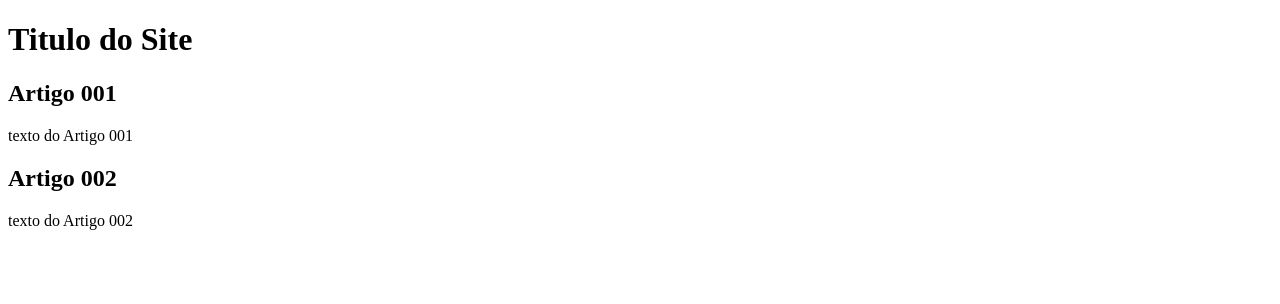
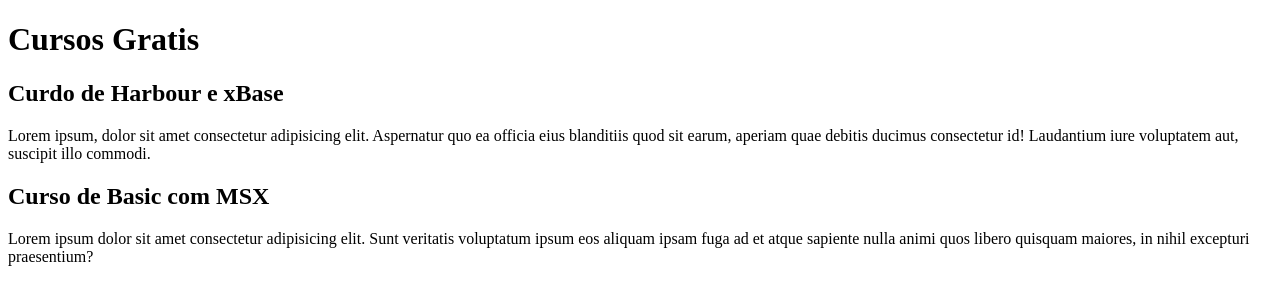
Before and after one commit to ricardosierban/Projeto-Teste, a plain HTML site: page index.html in a window 1280 px wide. Drawn offline with Linux system fonts and the light colour scheme.

Commit message:
Comecei a escrever o conteudo

```diff
--- a/index.html
+++ b/index.html
@@ -8,17 +8,17 @@
 <body>
     <main>
         <header>
-                <h1>Titulo do Site</h1>
+                <h1>Cursos Gratis</h1>
 
         </header>
         <article>
-                <h2>Artigo 001</h2>
-                <p>texto do Artigo 001</p>
+                <h2>Curdo de Harbour e xBase</h2>
+                <p>Lorem ipsum, dolor sit amet consectetur adipisicing elit. Aspernatur quo ea officia eius blanditiis quod sit earum, aperiam quae debitis ducimus consectetur id! Laudantium iure voluptatem aut, suscipit illo commodi.</p>
         </article>
 
         <article>
-            <h2>Artigo 002</h2>
-            <p>texto do Artigo 002</p>
+            <h2>Curso de Basic com MSX</h2>
+            <p>Lorem ipsum dolor sit amet consectetur adipisicing elit. Sunt veritatis voluptatum ipsum eos aliquam ipsam fuga ad et atque sapiente nulla animi quos libero quisquam maiores, in nihil excepturi praesentium?</p>
 
         </article>
 
```
